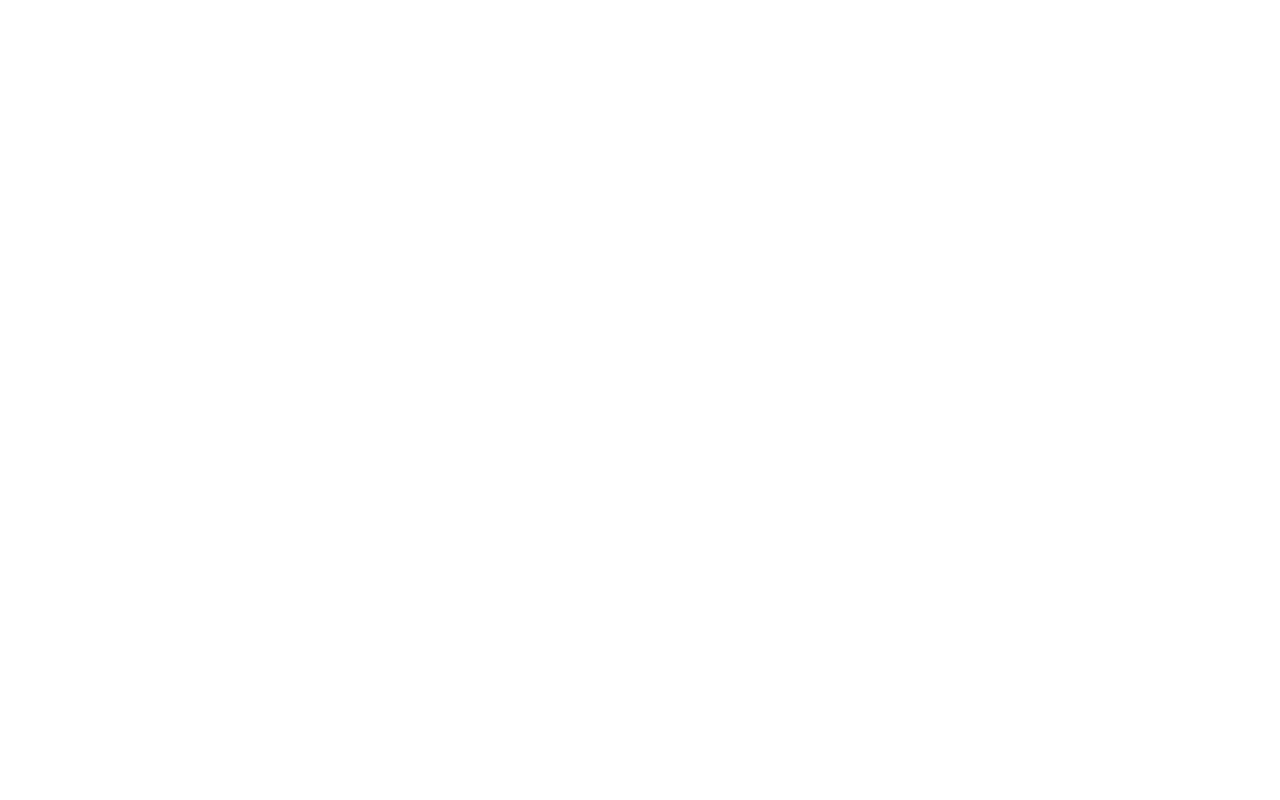
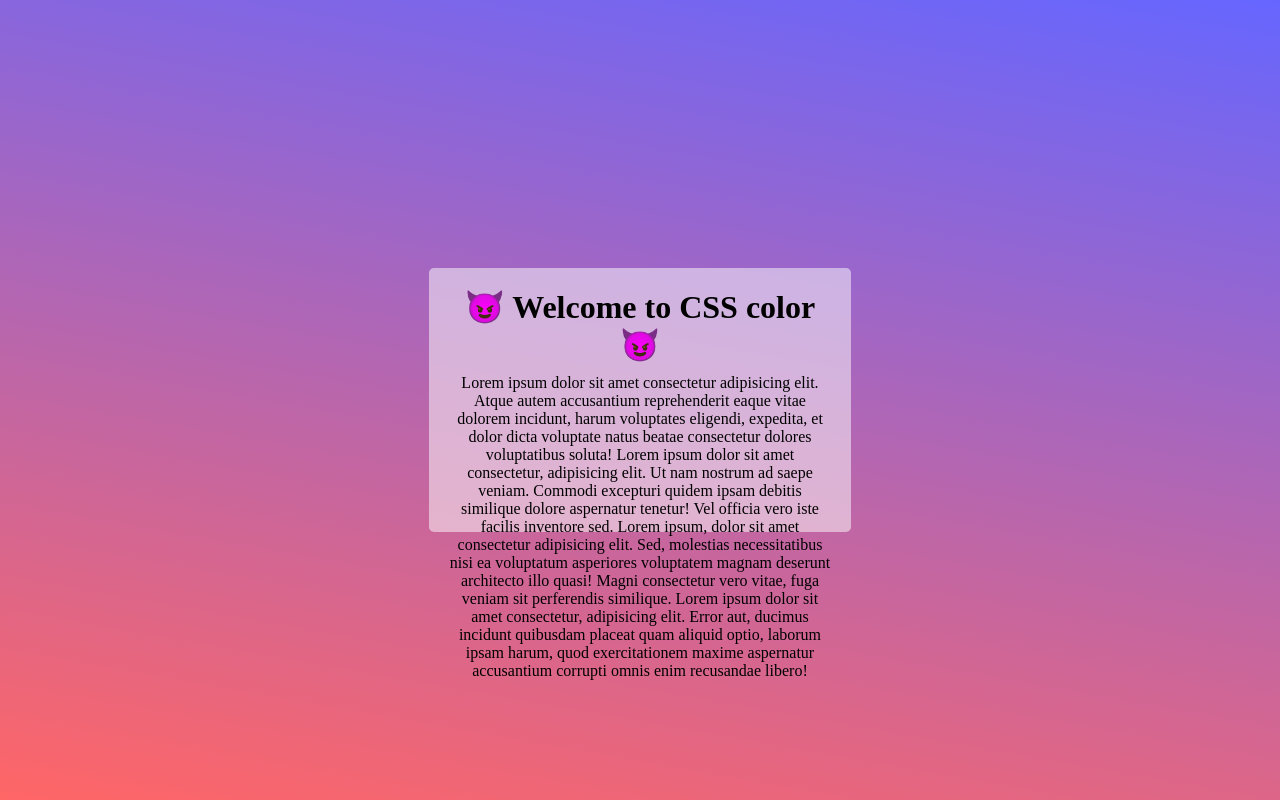
Before and after one commit to techupth/css-colors-fe-1-group-6, a website: page index.html in a window 1280 px wide. Drawn offline with Linux system fonts and the light colour scheme.

Commit message:
style: use css color

```diff
--- a/index.html
+++ b/index.html
@@ -10,7 +10,14 @@
 </head>
 
 <body>
-  <!-- Start coding here -->
+  <main>
+    <div class="content-box">
+      <h1>&#128520 Welcome to CSS color &#128520</h1>
+      <p>Lorem ipsum dolor sit amet consectetur adipisicing elit. Atque autem accusantium reprehenderit eaque vitae dolorem incidunt, harum voluptates eligendi, expedita, et dolor dicta voluptate natus beatae consectetur dolores voluptatibus soluta! Lorem ipsum dolor sit amet consectetur, adipisicing elit. Ut nam nostrum ad saepe veniam. Commodi excepturi quidem ipsam debitis similique dolore aspernatur tenetur! Vel officia vero iste facilis inventore sed.
+        Lorem ipsum, dolor sit amet consectetur adipisicing elit. Sed, molestias necessitatibus nisi ea voluptatum asperiores voluptatem magnam deserunt architecto illo quasi! Magni consectetur vero vitae, fuga veniam sit perferendis similique. Lorem ipsum dolor sit amet consectetur, adipisicing elit. Error aut, ducimus incidunt quibusdam placeat quam aliquid optio, laborum ipsam harum, quod exercitationem maxime aspernatur accusantium corrupti omnis enim recusandae libero!
+      </p>
+    </div>
+  </main>
 </body>
 
 </html>
--- a/style.css
+++ b/style.css
@@ -1 +1,26 @@
-/* Start coding here */
+*{
+    margin: 0;
+    padding: 0;
+    box-sizing: border-box;
+}
+
+main{
+    height: 100vh;
+    background-image: linear-gradient(10deg,hsl(0, 100%, 70%) , hsl(240, 100%, 70%));
+    display: flex;
+    justify-content: center;
+    align-items: center;
+}
+
+.content-box{
+    height: 33%;
+    width: 33%;
+    border-radius: 5px;
+    background-color: hsla(0, 50%, 100%, 0.5);
+    text-align: center;
+    padding: 20px;
+}
+
+h1 {
+    margin-bottom: 10px;
+}
```
